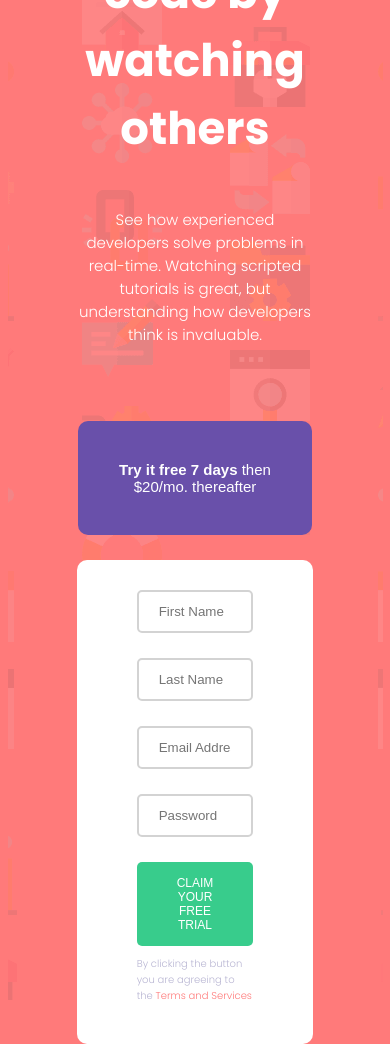
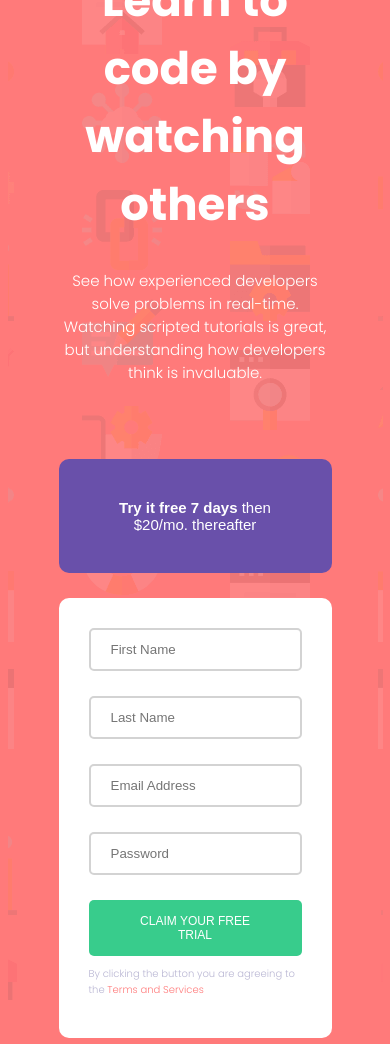
Before and after one commit to DaraIjose/Week5Assignment2, a plain HTML site: page index.html in a window 390 px wide. Drawn offline with Linux system fonts and the light colour scheme.

Commit message:
Add files via upload

```diff
--- a/index.html
+++ b/index.html
@@ -17,7 +17,7 @@
                 <button class="button1"><span style="font-weight: 700">Try it free 7 days</span> then $20/mo. thereafter</button>
             </div>
             <div class="sec-2">
-                <p class="learn">Learn to code by watching others</p>
+                <h1 class="learn">Learn to code by watching others</h1>
                 <p class="see">See how experienced developers solve problems in real-time. Watching scripted tutorials is great, but understanding how developers think is invaluable.</p>
             </div>
             <div class="sec-3">
--- a/style.css
+++ b/style.css
@@ -56,7 +56,7 @@ body {
     font-family: 'Poppins', sans-serif;
     background-color: white;
     border-radius: 10px;
-    padding: 30px 60px;
+    padding: 30px 30px;
 }
 .button2 {
     border-radius: 5px;
@@ -96,11 +96,16 @@ input {
         flex-direction: column;
         align-items: center;
         align-content: center;
-        height: 70vh;
+        height: 80vh;
+        width: 70vw;
     }
 
     .sec-1 {
         order: 2;
+    }
+
+    h1{
+        font-size: 15px;
     }
 
     .sec-2 {
```
